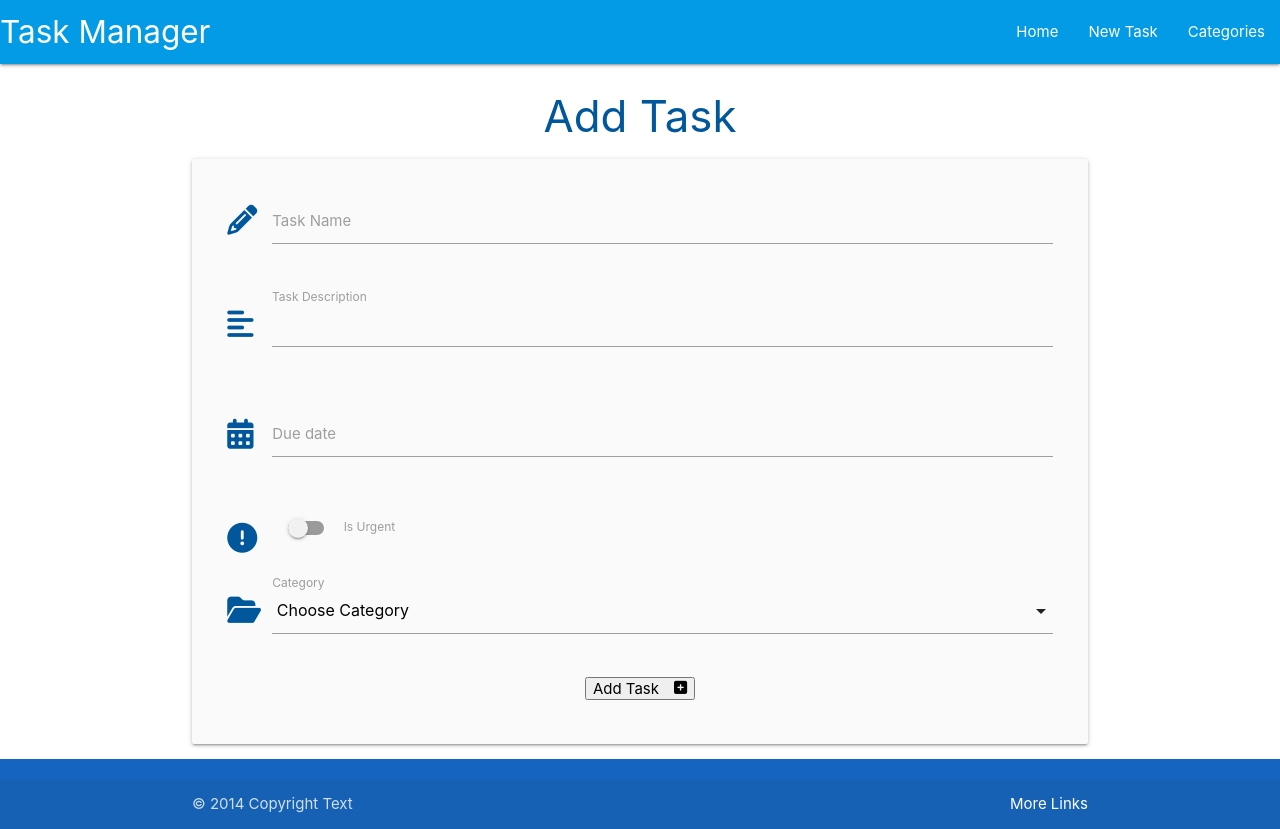
After one commit to Karlox01/SQL-Project-TWO, a Flask app: page /add_task in a window 1280 px wide. The commit adds this page. Run offline with Flask 3, Linux system fonts and the light colour scheme.

Commit message:
add new task code

```diff
--- a/taskmanager/routes.py
+++ b/taskmanager/routes.py
@@ -1,7 +1,64 @@
-from flask import render_template
+from flask import render_template, request, redirect, url_for
 from taskmanager import app, db
 from taskmanager.models import Category, Task
 
 @app.route("/")
 def home():
     return render_template("tasks.html")
+
+
+@app.route("/categories")
+def categories():
+    categories = list(Category.query.order_by(Category.category_name).all())
+    return render_template("categories.html", categories=categories)
+
+
+@app.route("/add_category", methods=["GET", "POST"])
+def add_category():
+    if request.method == "POST":
+        category = Category(category_name=request.form.get("category_name"))
+        db.session.add(category)
+        db.session.commit()
+        return redirect(url_for("categories"))
+    return render_template("add_category.html")
+
+
+@app.route("/edit_category/<int:category_id>", methods=["GET", "POST"])
+def edit_category(category_id):
+    category = Category.query.get_or_404(category_id)
+    if request.method == "POST":
+        category.category_name = request.form.get("category_name")
+        db.session.commit()
+        return redirect(url_for("categories"))
+    return render_template("edit_category.html", category=category)
+
+
+@app.route("/delete_category/<int:category_id>")
+def delete_category(category_id):
+    category = Category.query.get_or_404(category_id)
+    db.session.delete(category)
+    db.session.commit()
+    return redirect(url_for("categories"))
+
+@app.route('/cancel')
+def cancel():
+    # Logic for cancel action
+    return redirect(url_for('categories'))
+
+
+
+@app.route("/add_task", methods=["GET", "POST"])
+def add_task():
+    categories = list(Category.query.order_by(Category.category_name).all())
+    if request.method == "POST":
+        task = Task(
+            task_name=request.form.get("task_name"),
+            task_description=request.form.get("task_description"),
+            is_urgent=bool(True if request.form.get("is_urgent") else False),
+            due_date=request.form.get("due_date"),
+            category_id=request.form.get("category_id")
+        )
+        db.session.add(task)
+        db.session.commit()
+        return redirect(url_for("home"))
+    return render_template("add_task.html", categories=categories)
--- a/taskmanager/static/js/script.js
+++ b/taskmanager/static/js/script.js
@@ -2,4 +2,20 @@ document.addEventListener('DOMContentLoaded', function () {
     // sidenav initialization
     let sidenav = document.querySelectorAll('.sidenav');
     M.Sidenav.init(sidenav);
+
+    // datepicker initialization
+    let datepicker = document.querySelectorAll('.datepicker');
+    M.Datepicker.init(datepicker, {
+        format: "dd mmmm, yyyy",
+        i18n: {done: "Select"}
+    });
+
+    // select initialization
+    let selects = document.querySelectorAll('select');
+    M.FormSelect.init(selects);
 });
+
+document.addEventListener('DOMContentLoaded', function() {
+    var modals = document.querySelectorAll('.modal');
+    M.Modal.init(modals);
+  });
--- /dev/null
+++ b/taskmanager/templates/add_task.html
@@ -0,0 +1,74 @@
+{% extends "base.html" %}
+{% block content %}
+
+<h3 class="light-blue-text text-darken-4 center-align">Add Task</h3>
+
+<div class="row card-panel grey lighten-5">
+    <form class="col s12" method="POST" action="{{ url_for('add_task') }}">
+        <!-- Task name -->
+        <div class="row">
+            <div class="input-field col s12">
+                <i class="fas fa-pencil-alt prefix light-blue-text text-darken-4"></i>
+                <input id="task_name" name="task_name" type="text" minlength="5" maxlength="50" class="validate"
+                    required>
+                <label for="task_name">Task Name</label>
+            </div>
+        </div>
+        <!-- Task Description -->
+        <div class="row">
+            <div class="input-field col s12">
+                <i class="fas fa-align-left prefix light-blue-text text-darken-4"></i>
+                <textarea id="task_description" name="task_description" type="text" minlength="5" maxlength="200"
+                    class="materialize-textarea validate" required>
+                </textarea>
+
+                <label for="task_description">Task Description</label>
+            </div>
+        </div>
+        <!-- Due date -->
+        <div class="row">
+            <div class="input-field col s12">
+                <i class="fas fa-calendar-alt prefix light-blue-text text-darken-4"></i>
+                <input id="due_date" name="due_date" type="text" class="datepicker validate" required>
+                <label for="due_date">Due date</label>
+            </div>
+        </div>
+        <!-- IS URGENT -->
+        <div class="row">
+            <div class="input-field col s12">
+                <div class="switch">
+                    <i class="fas fa-exclamation-circle prefix light-blue-text text-darken-4"></i>
+                    <label for="is_urgent">
+                        <input id="is_urgent" name="is_urgent" type="checkbox">
+                        <span class="lever"></span>
+                        Is Urgent
+                    </label>
+                </div>
+            </div>
+        </div>
+        <!-- category_id-->
+        <div class="row">
+            <div class="input-field col s12">
+                <i class="fas fa-folder-open prefix light-blue-text text-darken-4"></i>
+                <select name="category_id" id="category_id" class="validate" required>
+                    <option value="" disabled selected> Choose Category </option>
+                    {% for category in categories %}
+                        <option value="{{ category.id }}">{{ category.category_name }}</option>
+
+                    {% endfor %}
+                </select>
+                <label for="category_id">Category</label>
+            </div>
+        </div>
+        <!-- Submit button -->
+        <div class="row">
+            <div class="col s12 center-align">
+                <button class="submit" class="btn-large light-blue darken-1">
+                    Add Task <i class="fas fa-plus-square right"></i>
+                </button>
+            </div>
+        </div>
+    </form>
+</div>
+
+{% endblock %}
--- a/taskmanager/templates/base.html
+++ b/taskmanager/templates/base.html
@@ -22,8 +22,8 @@
                 <a href="#" data-target="mobile-demo" class="sidenav-trigger"><i class="fas fa-bars"></i></a>
                 <ul class="right hide-on-med-and-down">
                     <li><a href="{{ url_for('home') }}">Home</a></li>
-                    <li><a href="">New Task</a></li>
-                    <li><a href="">Categories</a></li>
+                    <li><a href="{{ url_for('add_task') }}">New Task</a></li>
+                    <li><a href="{{ url_for('categories') }}">Categories</a></li>
                 </ul>
             </div>
         </nav>
@@ -31,8 +31,8 @@
         <!-- Movile sidenav -->
         <ul class="sidenav" id="mobile-demo">
             <li><a href="{{ url_for('home') }}">Home</a></li>
-            <li><a href="">New Task</a></li>
-            <li><a href="">Categories</a></li>
+            <li><a href="{{ url_for('add_task') }}">New Task</a></li>
+            <li><a href="{{ url_for('categories') }}">Categories</a></li>
         </ul>
 
     </header>
```
Also changed, not shown: taskmanager/templates/add_category.html (added, +27 -0 lines), taskmanager/templates/categories.html (added, +42 -0 lines), taskmanager/templates/edit_category.html (added, +27 -0 lines), taskmanager/templates/tasks.html (+8 -0 lines).
